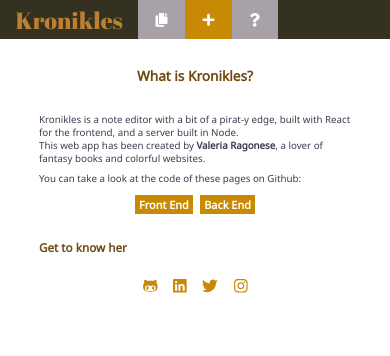
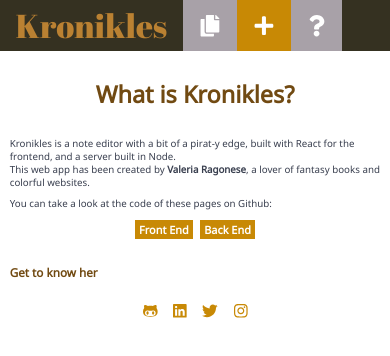
Before and after one commit to morwen80/Knonikles-frontend, a React (Create React App) app: page /about in a window 390 px wide. Shown: the top 356 px of the page. Built offline with nearby package versions, Linux system fonts and the light colour scheme; a web font is replaced by a local one.

Commit message:
adding media query max600

```diff
--- a/src/index.css
+++ b/src/index.css
@@ -16,7 +16,6 @@
   --gold: #c88905;
   --red: #c94808;
 }
-
 
 a:link, a:visited  {
   color: var(--gold);
@@ -37,17 +36,14 @@
 
 #root {
   min-height: 100vh;
-  /* margin: 0;
-  padding: 0; */
 }
 
 html, body {
   margin: 0 auto;
   font-family: 'Noto Sans', sans-serif;
   color: var(--darkGrey);
-  font-size: 1.1rem;
+  font-size: 16px;
 }
-
 
 html {
   background-color: var(--brown);
@@ -85,14 +81,12 @@
 /*   END COMMONS */
 
 
-/* HEADER */
-
+/* NAVIGATION */
 .fa-plus, .fa-question, .fa-copy {
   font-size: 3.5vmin;
   color: #fff;
   padding: 0 4.5vmin 0 4.5vmin;
   transition: transform 1s;
-
 }
 .fa-plus:hover,
 .fa-question:hover,
@@ -129,7 +123,6 @@
   padding: 0 4vmin 0 4vmin;
 }
 
-
 /* HOMEPAGE WITH ALL THE NOTES PREVIEW */
 
 #kronikleSpace {
@@ -137,7 +130,6 @@
   height: 100vh;
   margin: 0 auto;
   padding: 6vmin 0 0 0;
-
 }
 
 .kCard {
@@ -159,18 +151,13 @@
   transition: all .6s;
 }
 
-
 /* NEW KRONIKLE */
-
 .newKForm, .editKForm {
   margin: 0 auto;
   width: 80%;
-  /* height: 100vh; */
-
 }
 
 .formBody {
-  /* display: inline-block;  */
   border: 1px solid var(--darkBrown);
   background-color: white;
   color: var(--darkGreen);
@@ -183,11 +170,12 @@
   min-height: 30px;
   padding: 1.5vmin 0 1.5vmin 1.5vmin;
   width: 95%;
+
 }
 
 .newKForm input, .editKForm input {
   background-color: var(--darkBrown);
-  color: white;
+  color: var(--darkGreen);
   border: none;
   width: 100%;
   box-sizing: border-box;
@@ -199,12 +187,6 @@
   background-color: var(--brown);
   border: 1px solid var(--darkBrown);
 }
-
-/* .newKForm textarea {
-  height: 40vh;
-  margin-bottom: 1vmin;
-  resize: none;
-} */
 
 #deleteBtn {
   background-color: var(--red);
@@ -297,6 +279,71 @@
 /* ----------------------- MEDIA QUERY --------------- */
  @media only screen and (max-width: 600px) {
   body {
+    font-size: 20px;
     width: 100%;
   }
+  button {
+    width: 100%;
+    font-size: 6vmin;
+    margin-top: 5vmin;
+  }
+  body {
+    width: 100%;
+  }
+
+  h2 {
+    font-size: 6vmin;
+  }
+  h3 {
+    font-size: 3vmin;
+    padding: 5vmin 0;
+  }
+
+  .emptyList, .newKronikle, .singleKronikle, .editKronikle, .aboutPage, .lost {
+    width: 95%;
+  }
+
+
+  /* NAVIGATION  */
+  nav ul {
+    height: 13vmin;
+  }
+  #navLogo {
+    font-size: 8.5vmin;
+  }
+
+  .fa-plus, .fa-question, .fa-copy {
+    font-size: 5.5vmin;
+    padding: 0 4.5vmin 0 4.5vmin;
+  }
+
+  /* HOMEPAGE */
+  #kronikleSpace {
+    width: 100%;
+  }
+  .kCard {
+    font-size: 6vmin;
+    padding: .7rem;
+    border-radius: 0;
+    margin-bottom: 2vmin;
+  }
+  .preview {
+    font-size: 4vmin;
+  }
+
+
+  /* NEW KRONIKLE */
+  .newKForm, .editKForm {
+    margin: 0 auto;
+    width: 100%;
+  }
+  #newKBodyTextArea, #editKBodyTextArea {
+    font-size: 4.5vmin;
+    min-height: 60px;
+  }
+
+  .newKForm input, .editKForm input {
+    font-size: 5vmin;
+  }
+
 }
```
